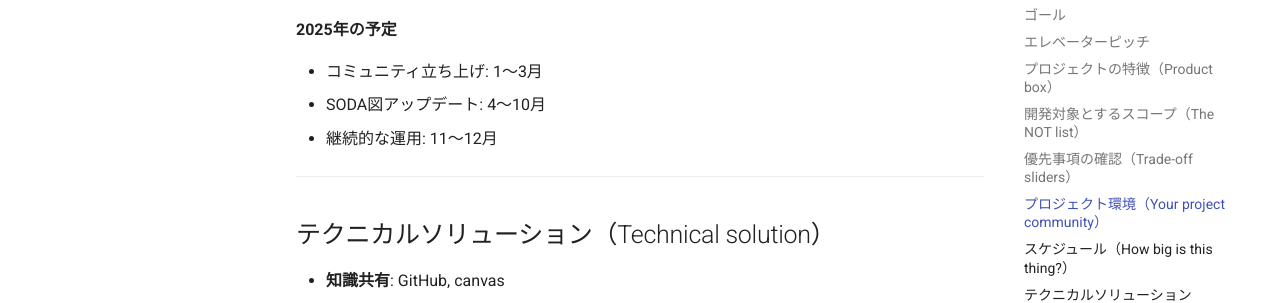
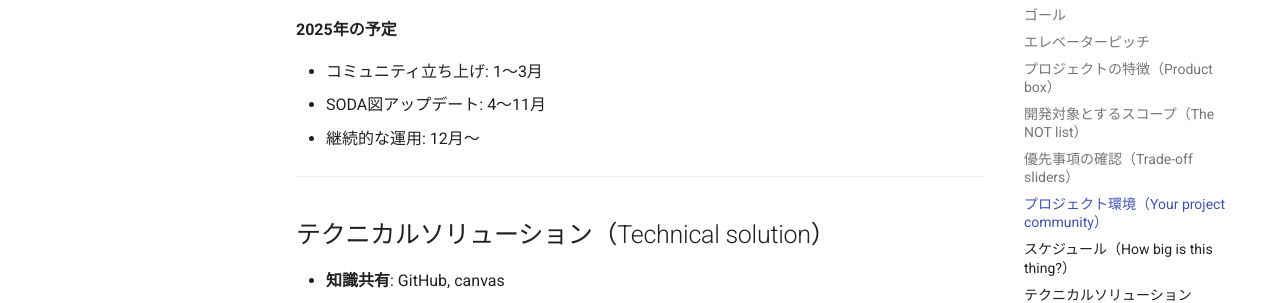
Before and after one commit to Findy/soda.community, an MkDocs documentation site: the page built from deck/deck.md, in a window 1280 px wide and 900 px high, scrolled down 4309 px. Shown: the part 165-468 px from the top of the window. Built offline with MkDocs 1.6.1 and Material for MkDocs 9.7.7, drawn with Linux system fonts in a browser that asks for light colours.

Commit message:
Update deck.md

```diff
--- a/deck/deck.md
+++ b/deck/deck.md
@@ -143,8 +143,8 @@ SODAの特徴:
 **2025年の予定**
 
 - コミュニティ立ち上げ: 1〜3月
-- SODA図アップデート: 4〜10月
-- 継続的な運用: 11〜12月
+- SODA図アップデート: 4〜11月
+- 継続的な運用: 12月〜
 
 ---
 
```
